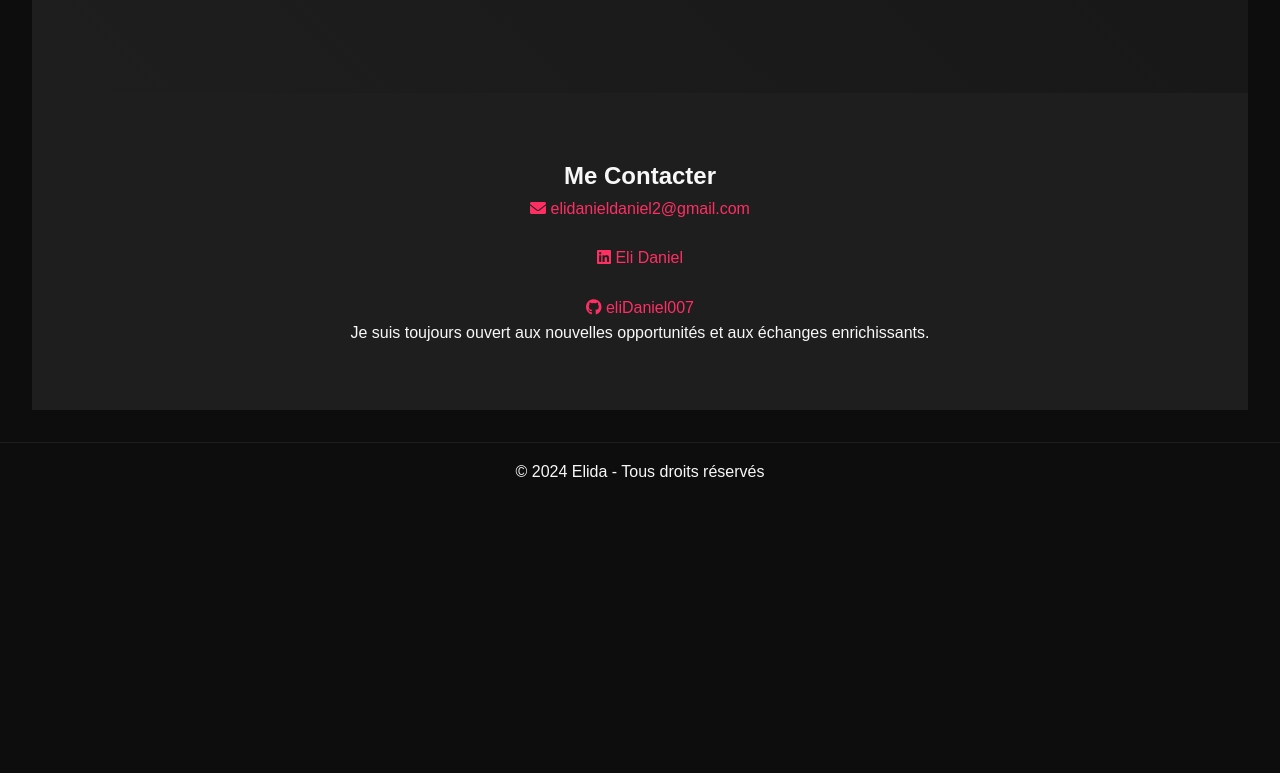
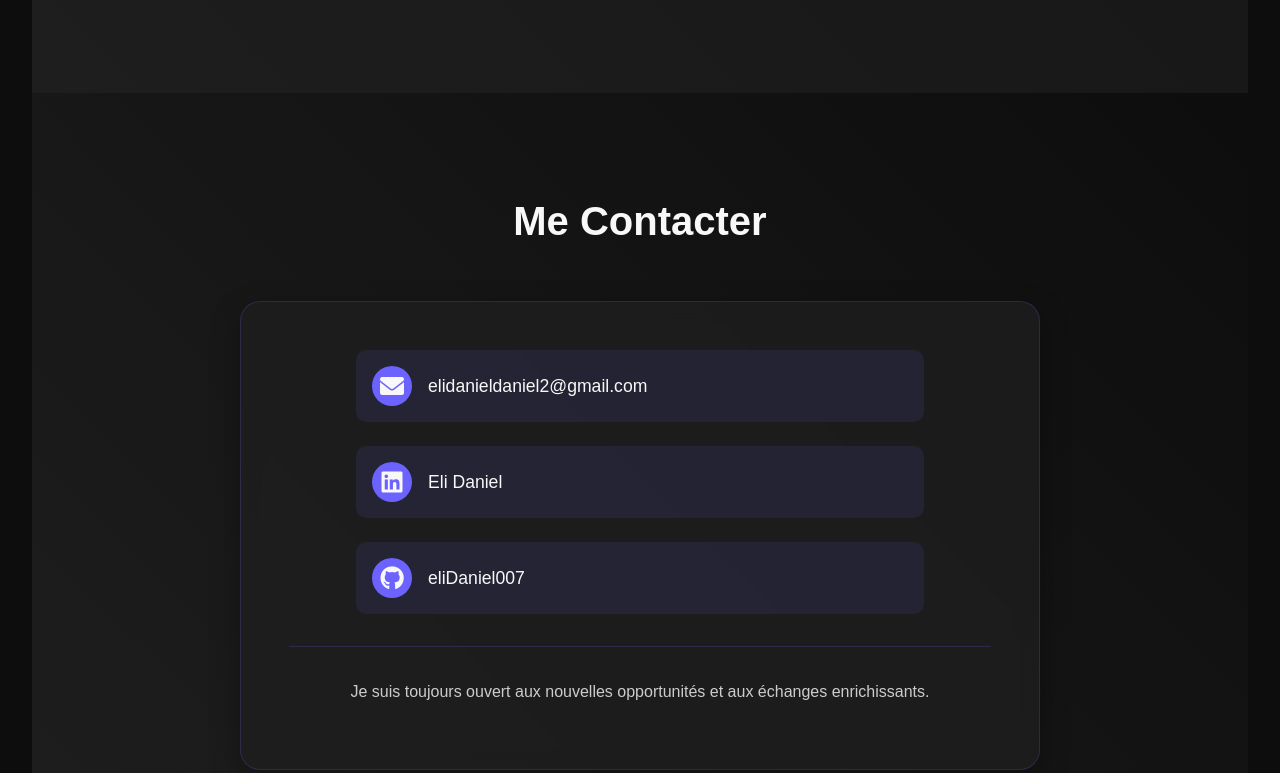
Before and after one commit to eliDaniel007/eliDaniel007.github.io, a plain HTML site: page index.html in a window 1280 px wide. Shown: the part 4437-5210 px from the top of the page. Before the commit the page ends 4937 px from the top, so only its background shows below. Drawn offline with nearby package versions, Linux system fonts and the light colour scheme.

Commit message:
Update styles.css

```diff
--- a/styles.css
+++ b/styles.css
@@ -239,32 +239,96 @@ main {
 }
 
 #contact {
-    background: #1E1E1E;
-    padding: 4rem 2rem;
-    text-align: center;
+    padding: 6rem 2rem;
+    background: linear-gradient(45deg, #1E1E1E, #0D0D0D);
 }
 
-#contact a {
-    color: #FF2E63;
-    text-decoration: none;
-    transition: color 0.3s ease;
-    position: relative;
+.contact-container {
+    max-width: 800px;
+    margin: 0 auto;
 }
 
-#contact a::after {
-    content: '';
-    position: absolute;
-    width: 100%;
-    height: 2px;
-    bottom: -2px;
-    left: 0;
-    background: #FF2E63;
-    transform: scaleX(0);
-    transition: transform 0.3s ease;
+.contact-card {
+    background: rgba(30, 30, 30, 0.8);
+    border-radius: 20px;
+    padding: 3rem;
+    box-shadow: 0 10px 30px rgba(0, 0, 0, 0.3);
+    border: 1px solid rgba(108, 99, 255, 0.2);
+    backdrop-filter: blur(10px);
 }
 
-#contact a:hover::after {
-    transform: scaleX(1);
+.contact-info {
+    display: flex;
+    flex-direction: column;
+    gap: 1.5rem;
+    margin-bottom: 2rem;
+}
+
+.contact-item {
+    display: flex;
+    align-items: center;
+    gap: 1rem;
+    padding: 1rem;
+    border-radius: 10px;
+    transition: all 0.3s ease;
+    text-decoration: none;
+    color: #F8F8F8;
+    background: rgba(108, 99, 255, 0.1);
+}
+
+.contact-item:hover {
+    transform: translateX(10px);
+    background: rgba(108, 99, 255, 0.2);
+}
+
+.contact-item i {
+    font-size: 1.5rem;
+    width: 40px;
+    height: 40px;
+    display: flex;
+    align-items: center;
+    justify-content: center;
+    border-radius: 50%;
+    background: #6C63FF;
+    color: #F8F8F8;
+}
+
+.contact-item span {
+    font-size: 1.1rem;
+}
+
+.contact-message {
+    text-align: center;
+    margin-top: 2rem;
+    padding-top: 2rem;
+    border-top: 1px solid rgba(108, 99, 255, 0.2);
+}
+
+.contact-message p {
+    color: #F8F8F8;
+    opacity: 0.8;
+    margin-bottom: 1rem;
+}
+
+/* Responsive design pour la section contact */
+@media screen and (max-width: 768px) {
+    .contact-card {
+        padding: 2rem;
+    }
+
+    .contact-item {
+        padding: 0.8rem;
+    }
+
+    .contact-item i {
+        font-size: 1.2rem;
+        width: 35px;
+        height: 35px;
+    }
+
+    .contact-item span {
+        font-size: 1rem;
+    }
 }
 
 footer {
@@ -655,3 +719,23 @@ section {
     color: #F8F8F8;
     transform: translateY(-2px);
 }
+
+/* Style commun pour tous les titres de section */
+#formation h2,
+#projets h2,
+#contact h2 {
+    text-align: center;
+    font-size: 2.5rem;
+    margin-bottom: 3rem;
+    color: #F8F8F8;
+}
+
+/* Responsive pour les titres */
+@media screen and (max-width: 768px) {
+    #formation h2,
+    #projets h2,
+    #contact h2 {
+        font-size: 2rem;
+        margin-bottom: 2rem;
+    }
+}
```
